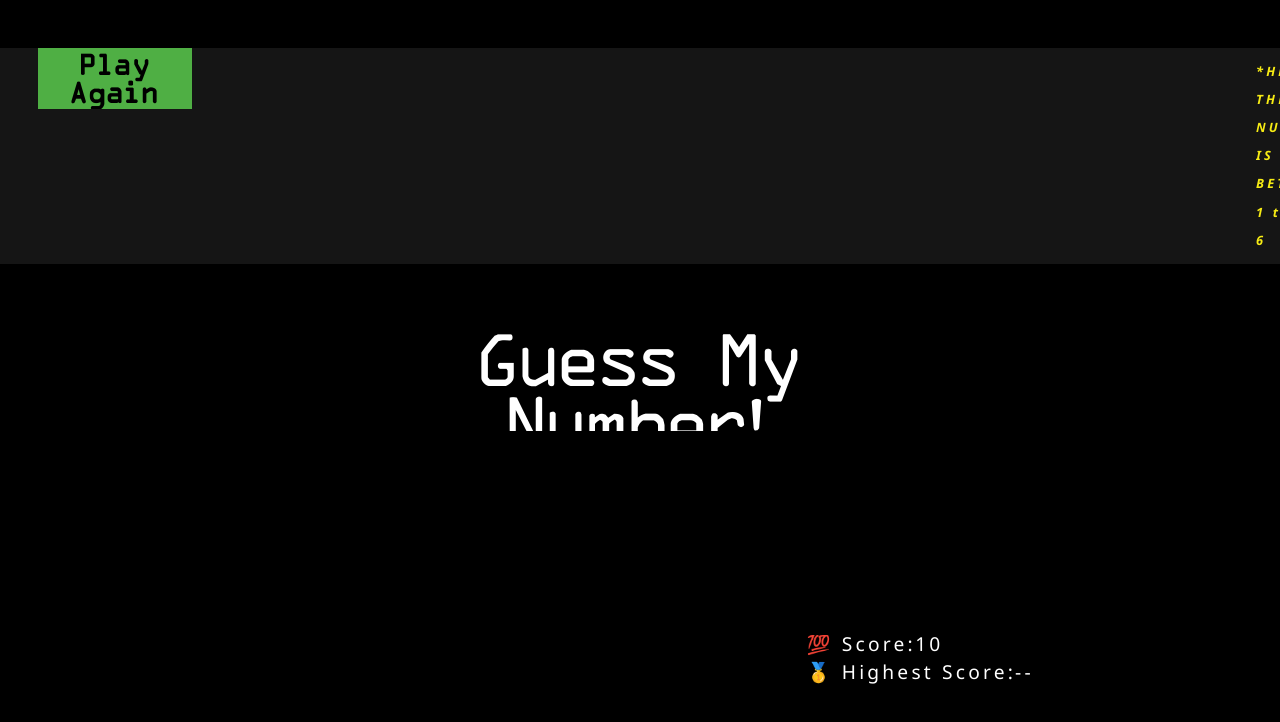
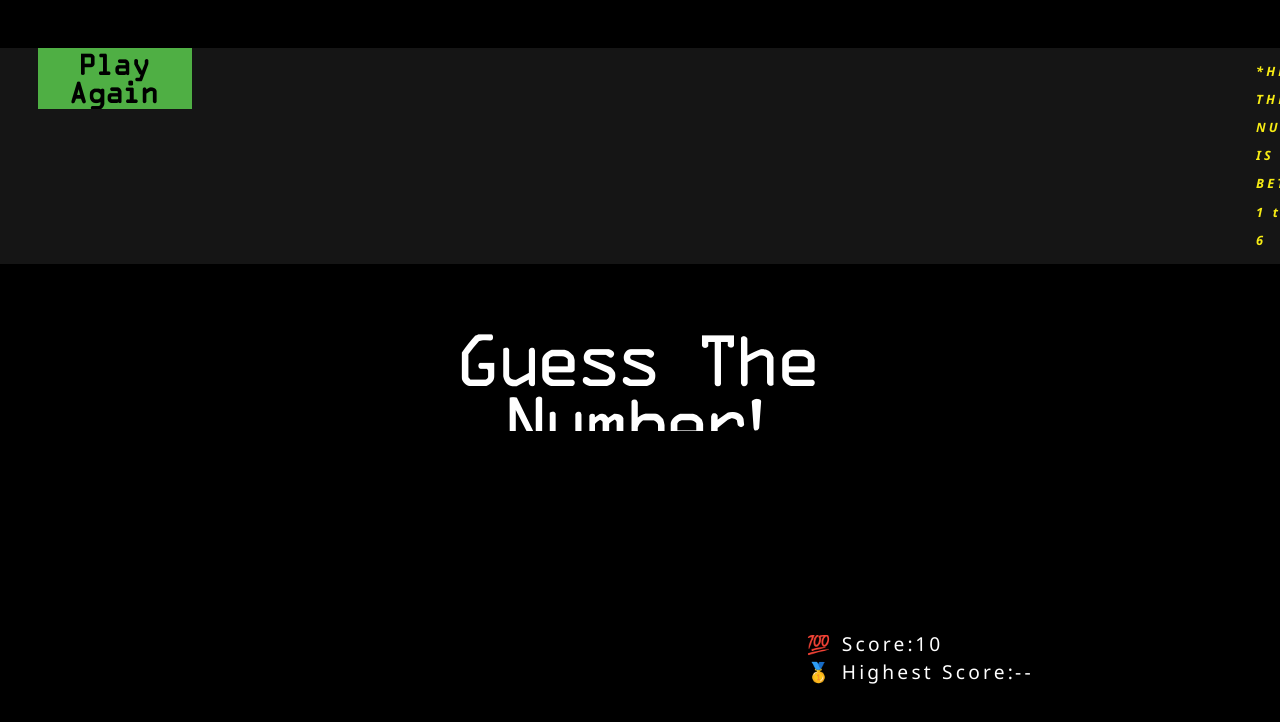
Before and after one commit to DH-TRAP/guess-the-number-game, a plain HTML site: page index.html in a window 1280 px wide. Drawn offline with Linux system fonts and the light colour scheme.

Commit message:
Update index.html

```diff
--- a/index.html
+++ b/index.html
@@ -17,7 +17,7 @@
         </section>
 
         <section class="middleSec">
-            <div class="gameTitle">Guess My Number!</div>
+            <div class="gameTitle">Guess The Number!</div>
             <div class="reveal">?</div>
             <hr class="line">
         </section>
```
